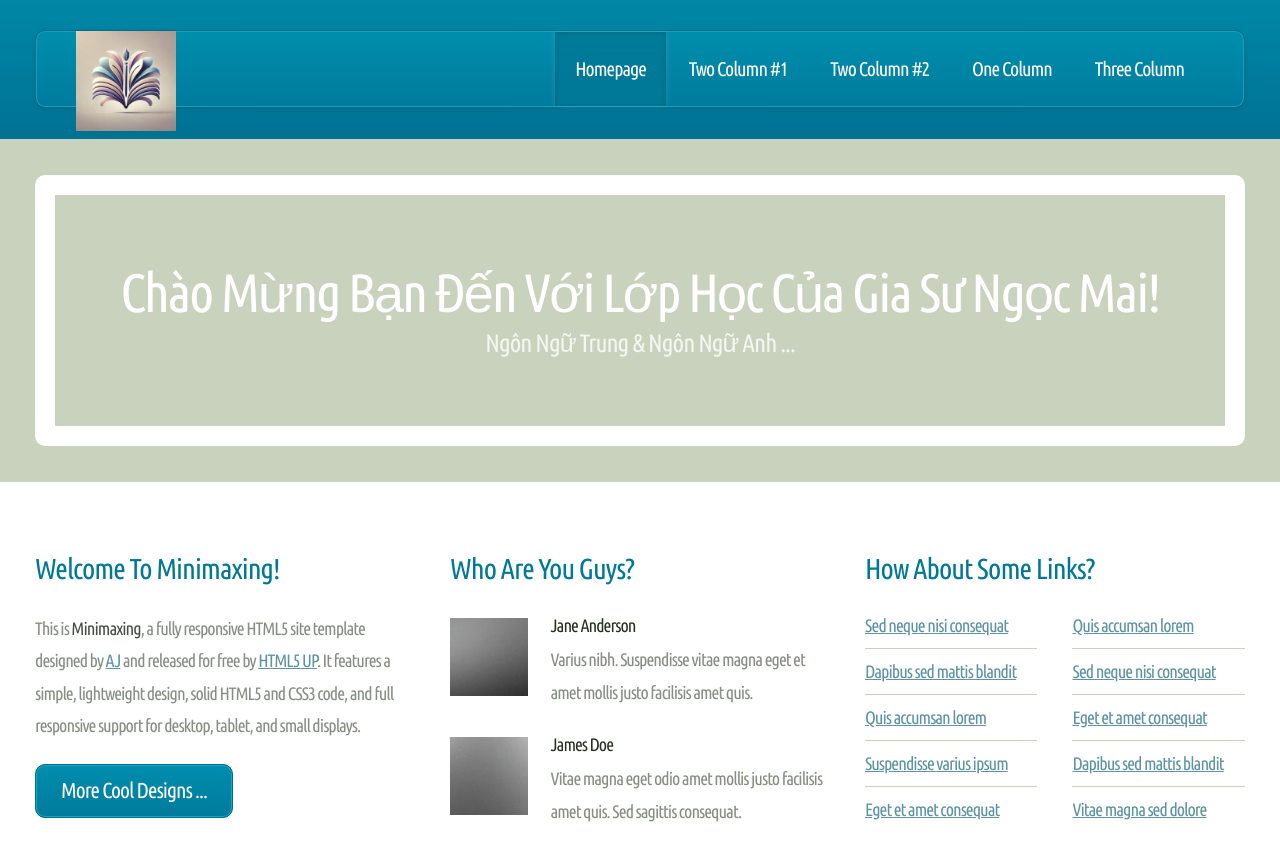
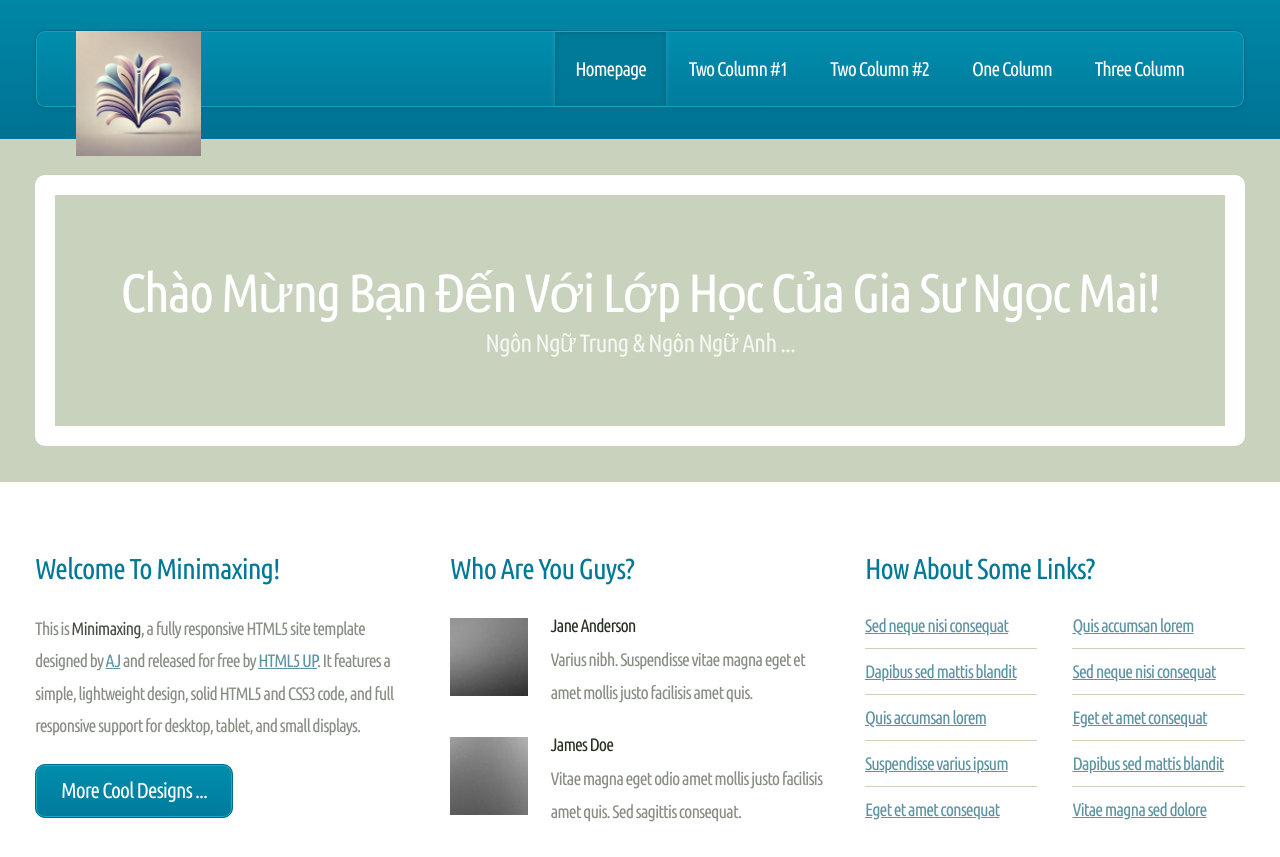
Before and after one commit to SCPngocmai/ngocmai, a plain HTML site: page index.html in a window 1280 px wide. Shown: the top 857 px of the page. Drawn offline with Linux system fonts and the light colour scheme; files whose address does not match are found by name.

Commit message:
Update index.html

```diff
--- a/index.html
+++ b/index.html
@@ -22,7 +22,7 @@
 
 								<header id="header">
 									<h1><a href="index.html" id="logo">
-										<img src="assets/images/logo1.png" alt="Lớp Học" style="height: 100px; width: auto;">
+										<img src="assets/images/logo1.png" alt="Lớp Học" style="height: 125px; width: auto;">
 									</a></h1>
 									<nav id="nav">
 										<a href="index.html" class="current-page-item">Homepage</a>
```
